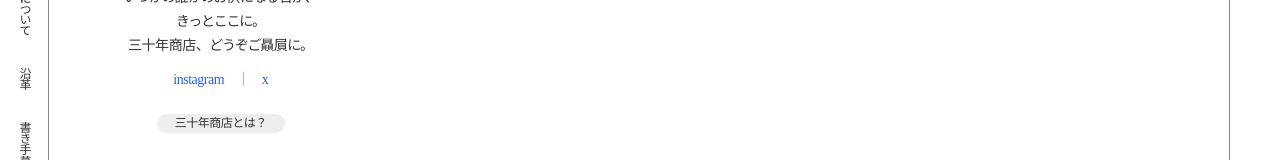
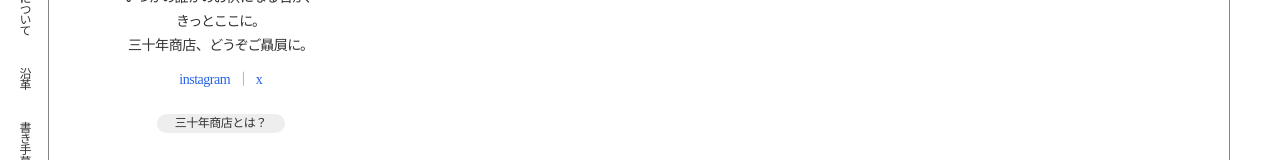
Before and after one commit to sakipomco/30nen_next, a Next.js app: page / in a window 1280 px wide. Shown: the part 368-528 px from the top of the page. Built offline with nearby package versions, Linux system fonts and the light colour scheme; no server answers; the database is empty; a web font is replaced by a local one.

Commit message:
SAKI意向：instagram｜x の「｜」両脇のアキを半分に（gap-3→gap-1.5）
Co-Authored-By: Claude Fable 5 <noreply@anthropic.com>

```diff
--- a/src/components/public/sidebar-left.tsx
+++ b/src/components/public/sidebar-left.tsx
@@ -40,8 +40,8 @@ export function SidebarLeft({
         {renderHiraTight(leadText)}
       </p>
 
-      {/* SNSリンク（instagram ｜ x） */}
-      <div className="serif mt-3 flex items-center gap-3 text-sm">
+      {/* SNSリンク（instagram ｜ x）。「｜」両脇のアキは半分に詰めた（gap-3→gap-1.5・SAKIさん指定 2026-07-13） */}
+      <div className="serif mt-3 flex items-center gap-1.5 text-sm">
         <a
           href={SOCIAL_LINKS.instagram}
           target="_blank"
```
